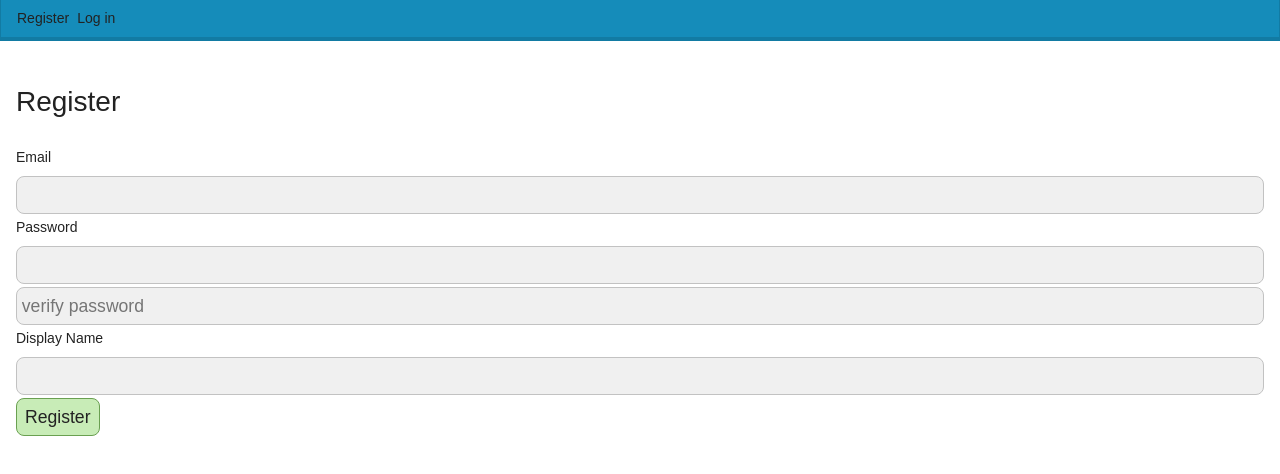
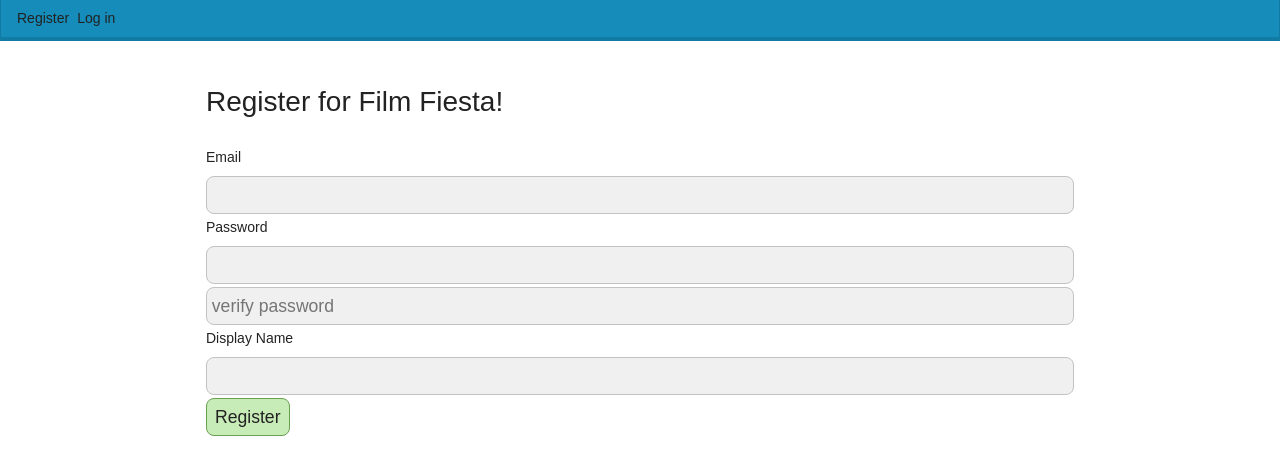
Before and after one commit to pangsua26/film-fiesta, a React (Create React App) app in the folder client/: page /register in a window 1280 px wide. Shown: the top 474 px of the page. Built offline with nearby package versions, Linux system fonts and the light colour scheme; no server answers.

Commit message:
added format to register and login pages

```diff
--- a/client/src/components/auth/Login.js
+++ b/client/src/components/auth/Login.js
@@ -35,8 +35,8 @@ function Login() { //
 
 
     return (
-        <div className="page">
-        <h2>Login</h2>
+        <div className="page container">
+        <h2>Film Fiesta Login</h2>
         {error && <ErrorNotice message={error} clearError={
                 () => setError(undefined)}
                 />
--- a/client/src/components/auth/Register.js
+++ b/client/src/components/auth/Register.js
@@ -48,8 +48,8 @@ function Register() {
     };
 
     return (
-        <div className="page">
-            <h2>Register</h2>
+        <div className="page container">
+            <h2>Register for Film Fiesta!</h2>
             {error && (
             <ErrorNotice message={error} clearError={
                 () => setError(undefined)}
```
